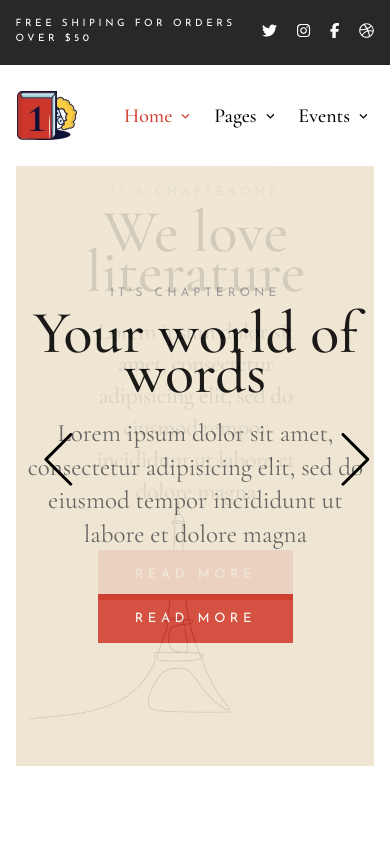
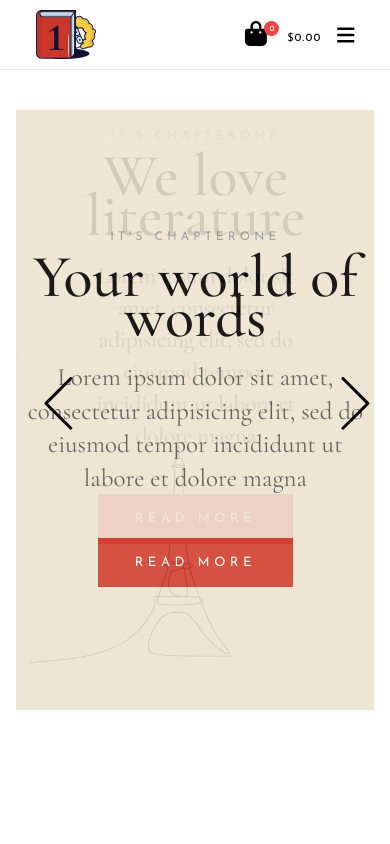
Before and after one commit to supakunz/Bookstore, a Next.js app: page / in a window 390 px wide. Shown: the top 844 px of the page. Built offline with nearby package versions, Linux system fonts and the light colour scheme.

Commit message:
response of navbar

```diff
--- a/src/components/Header/Header.jsx
+++ b/src/components/Header/Header.jsx
@@ -8,7 +8,7 @@ import {
 
 const Header = () => {
   return (
-    <header className=" bg-blacklight">
+    <header className=" bg-blacklight hidden lg:block">
       <div className="mx-auto px-[4%] pt-[16px] pb-[19px] text-white">
         <div className="flex justify-between items-center">
           <div>
--- a/src/components/Navbar/Navbar.jsx
+++ b/src/components/Navbar/Navbar.jsx
@@ -9,14 +9,14 @@ import Image from "next/image";
 
 const Navbar = () => {
   return (
-    <nav className="mx-auto flex justify-between p-[1.6rem_4%]">
+    <nav className="mx-auto flex justify-between p-[0.6rem_9%] lg:p-[1.6rem_4%] border-solid border-b-[1px] border-[#E1E1E1] lg:border-none mb-[2.5rem] lg:mb-0">
       <div className="flex gap-[2.9rem]">
         <div className="w-[62px] h-[50px] relative">
           <a href="#">
             <Image src="/logo.webp" fill sizes="100" alt="logo" quality={100} />
           </a>
         </div>
-        <div className="flex gap-6 text-[20px] font-medium">
+        <div className="hidden lg:flex gap-6 text-[20px] font-medium">
           <ul className="flex items-center gap-[9px] text-[#D14031] cursor-pointer transition-all duration-300">
             <p>Home</p>
             <FontAwesomeIcon icon={faAngleDown} className="text-[10px]" />
@@ -51,12 +51,14 @@ const Navbar = () => {
             $0.00
           </p>
         </div>
-        <div className="w-[1px] h-[12px] bg-black"></div>
-        <FontAwesomeIcon
-          icon={faMagnifyingGlass}
-          className=" hover:text-[#D14031] cursor-pointer transition-all duration-300"
-        />
-        <div className="w-[1px] h-[12px] bg-black"></div>
+        <div className="hidden lg:block w-[1px] h-[12px] bg-black"></div>
+        <div className="hidden lg:flex items-center">
+          <FontAwesomeIcon
+            icon={faMagnifyingGlass}
+            className="hover:text-[#D14031] cursor-pointer transition-all duration-300"
+          />
+        </div>
+        <div className="hidden lg:block w-[1px] h-[12px] bg-black"></div>
         <FontAwesomeIcon
           icon={faBars}
           className=" hover:text-[#D14031] cursor-pointer transition-all duration-300"
```
